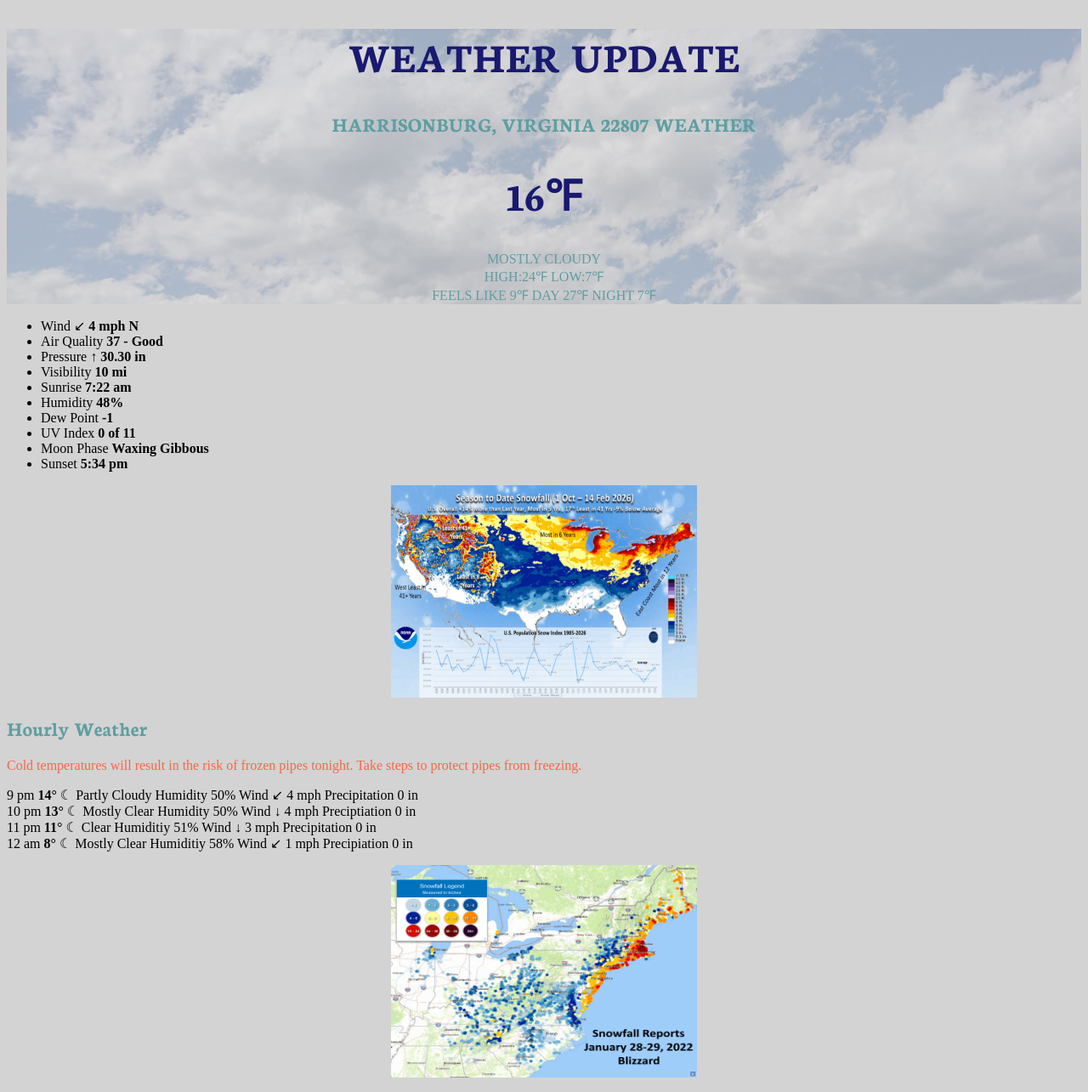
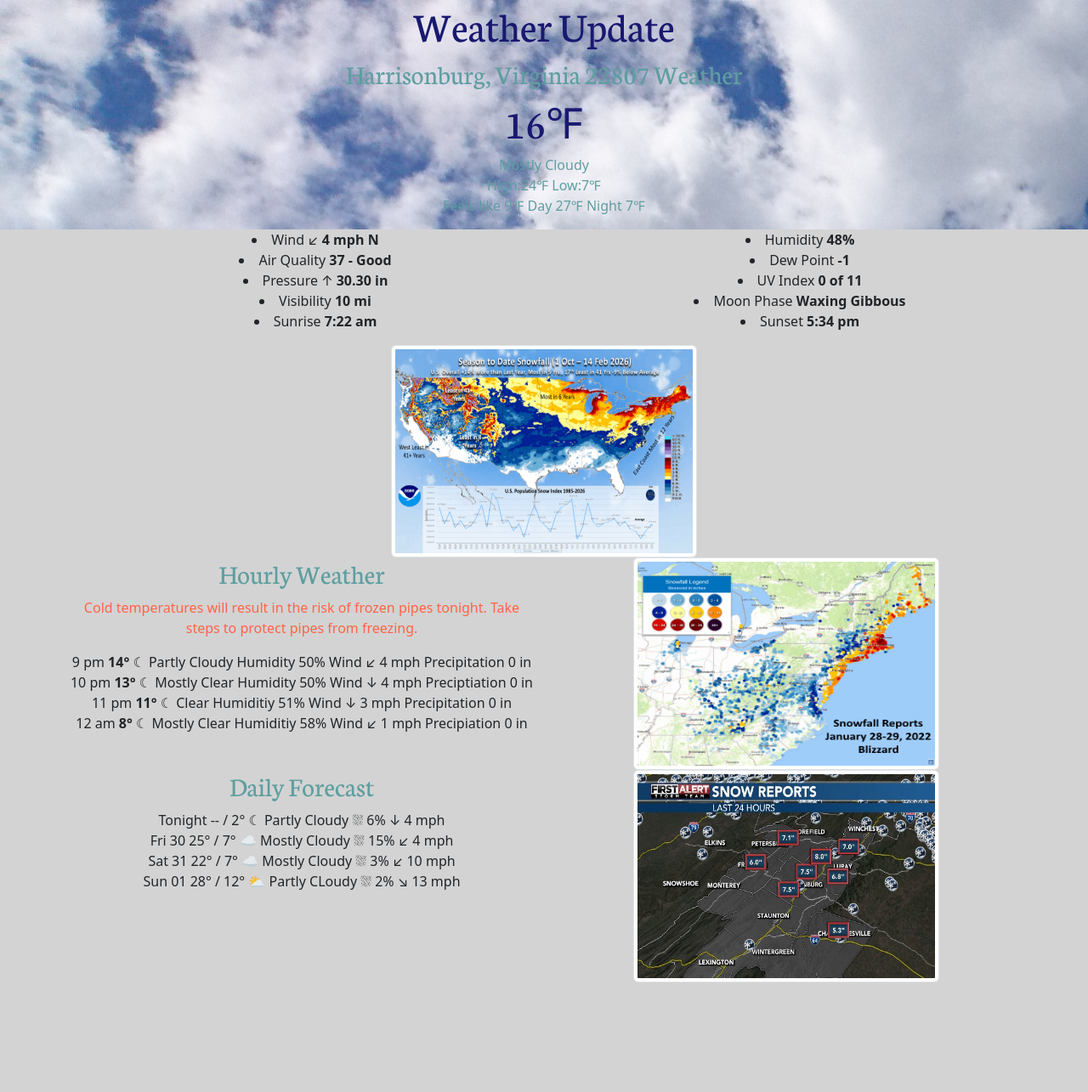
Before and after one commit to elianamolli/Projects1-4, a plain HTML site: page index.html in a window 1280 px wide. Shown: the top 1285 px of the page at 85% size. After the commit the page ends 1156 px from the top, so only its background shows below. Drawn offline with nearby package versions, Linux system fonts and the light colour scheme; a web font is replaced by a local one.

Commit message:
Add files via upload

```diff
--- a/index.html
+++ b/index.html
@@ -1,14 +1,27 @@
 <!doctype html>
 <html lang="en">
   <head>
-		<title>Daily Weather Checker</title>
-		<link rel="stylesheet" href="style.css">
+    <meta charset="utf-8">
+    <meta name="viewport" content="width=device-width, initial-scale=1">
+    <meta name="description" content="YOUR DESCRIPTION HERE">
+    <meta name="author" content="YOUR NAME HERE">
+    <title>Starter Template · Bootstrap v5.3.8</title>
 <link href="https://fonts.googleapis.com/css2?family=Funnel+Sans:ital,wght@0,300..800;1,300..800&family=Libre+Bodoni:ital,wght@0,400..700;1,400..700&family=Neuton:ital,wght@0,200;0,300;0,400;0,700;0,800;1,400&display=swap" rel="stylesheet">
     <link href="https://fonts.googleapis.com/css2?family=Funnel+Sans:ital,wght@0,300..800;1,300..800&family=Libre+Bodoni:ital,wght@0,400..700;1,400..700&family=Neuton:ital,wght@0,200;0,300;0,400;0,700;0,800;1,400&family=Oranienbaum&display=swap" rel="stylesheet">
+   <!-- Bootstrap v5.3.8 -->
+   <!-- LOAD BOOTSTRAP CSS - DO NOT DELETE -->
+    <link href="https://cdn.jsdelivr.net/npm/bootstrap@5.3.8/dist/css/bootstrap.min.css" rel="stylesheet" integrity="sha384-sRIl4kxILFvY47J16cr9ZwB07vP4J8+LH7qKQnuqkuIAvNWLzeN8tE5YBujZqJLB" crossorigin="anonymous">
+   <!-- END LOADING BOOTSTRAP CSS -->
 
+   <!-- Custom styles - add your own CSS to this stylesheet -->
+    <link href="style.css" rel="stylesheet">
   </head>
   <body>
-	<div id="info">
+
+  <div class="container-fluid">
+      <div class="row">
+          <div id="header" class="col-md-12">
+          <div class="container text-center">
             <h1>Weather Update</h1>
     <h2>Harrisonburg, Virginia 22807 Weather</h2>
     <h1>16&#8457;</h1>
@@ -16,38 +29,75 @@
     High:24&#8457; Low:7&#8457;<br>
     Feels like 9&#8457; Day 27&#8457; Night 7&#8457;</p>
     </div>
+  </div>
+</div>
+</div> <!-- end div container -->
 
+
+<div class="container text-center">
+  <div class="row align-items-start">
+    <div class="col">
       <ul>
       <li>Wind &#8601; <strong>4 mph N</strong></li>
       <li>Air Quality <strong>37 - Good</strong></li>
       <li> Pressure &#8593; <strong>30.30 in</strong></li>
       <li> Visibility <strong>10 mi</strong></li>
       <li> Sunrise <strong>7:22 am</strong></li>
+    </ul>
+    </div>
+    <div class="col">
+      <ul>
         <li> Humidity <strong>48%</strong></li>
       <li> Dew Point <strong>-1</strong></li>
       <li> UV Index <strong>0 of 11</strong></li>
       <li> Moon Phase <strong>Waxing Gibbous</strong></li>
       <li> Sunset <strong>5:34 pm</strong></li>
     </ul>
+    </div>
+  </div>
+</div> <!-- end bootstrap column -->
 
-	<img src="images/snowreport.png" alt="U.S. Snowfall Reports" class="center-image" style="width:360px;height:250px;">
+<img src="images/snowreport.png" class="img-thumbnail center-image" alt="U.S. Snowfall Reports" style="width:360px;height:250px;">
 
+
+<div class="container text-center">
+  <div class="row align-items-start">
+    <div class="col">
       <h2>Hourly Weather</h2>
       <p id="specialText"> Cold temperatures will result in the risk of frozen pipes tonight. Take steps to protect pipes from freezing.</p>
   <p> 9 pm <strong>14&deg;</strong> &#9790; Partly Cloudy Humidity 50% Wind &#8601; 4 mph Precipitation 0 in<br>
     10 pm <strong>13&deg;</strong> &#9790; Mostly Clear Humidity 50% Wind &#8595; 4 mph Preciptiation 0 in<br>
     11 pm <strong>11&deg;</strong> &#9790; Clear Humiditiy 51% Wind &#8595; 3 mph Precipitation 0 in<br>
     12 am <strong> 8&deg;</strong> &#9790; Mostly Clear Humiditiy 58% Wind &#8601; 1 mph Precipiation 0 in</p>
+    </div>
+    <div class="col">
+      <img src="images/snowfall.png" alt="Snowfall Reports" class="img-thumbnail center-image" style="width:360px;height:250px;">
+    </div>
+    </div>
+  </div> <!-- end bootstrap column -->
 
-	<img src="images/snowfall.png" alt="Snowfall Reports" class="center-image" style="width:360px;height:250px;">
-
+<div class="container text-center">
+  <div class="row align-items-start">
+    <div class="col">
       <h2>Daily Forecast</h2>
   <p> Tonight -- / 2&deg; &#9790; Partly Cloudy &#9926; 6% &#8595; 4 mph<br>
     Fri 30 25&deg; / 7&deg; &#9729; Mostly Cloudy &#9926; 15% &#8601; 4 mph<br>
     Sat 31 22&deg; / 7&deg; &#9729; Mostly Cloudy &#9926; 3% &#8601; 10 mph<br>
     Sun 01 28&deg; / 12&deg; &#9925; Partly CLoudy &#9926; 2% &#x2198; 13 mph </p>
+    </div>
+    <div class="col">
+      <img src="images/snowva.jpg" alt="Snow Report Virginia" class="img-thumbnail center-image" style="width:360px;height:250px;">
+    </div>
+  </div>
+</div> <!-- end bootstrap column -->
 
-	<img src="images/snowva.jpg" alt="Snow Report Virginia" class="center-image" style="width:360px;height:250px;">
+
+
+
+
+<!-- LOAD BOOTSTRAP JAVASCRIPT - DO NOT DELETE -->
+<script src="https://cdn.jsdelivr.net/npm/bootstrap@5.3.8/dist/js/bootstrap.bundle.min.js" integrity="sha384-FKyoEForCGlyvwx9Hj09JcYn3nv7wiPVlz7YYwJrWVcXK/BmnVDxM+D2scQbITxI" crossorigin="anonymous"></script>
+<!-- END LOADING BOOTSTRAP JAVASCRIPT -->
 
   </body>
 </html>
--- a/style.css
+++ b/style.css
@@ -1,3 +1,4 @@
+/* ADD YOUR CUSTOM CSS TO THIS FILE BELOW */
 h1{ font-family: "Neuton", serif;
  		font-size: 50px;
  		color: midnightblue;}
@@ -40,3 +41,12 @@ h1{ font-family: "Neuton", serif;
  	display: block;
  	margin: 0 auto;
  }
+
+ ul {
+ 	list-style-position: inside;
+ }
+
+ #header {
+ 	background-image: url(images/cloudysky.png);
+
+ }
```
Lines whose indentation alone changed are shown as unchanged.
